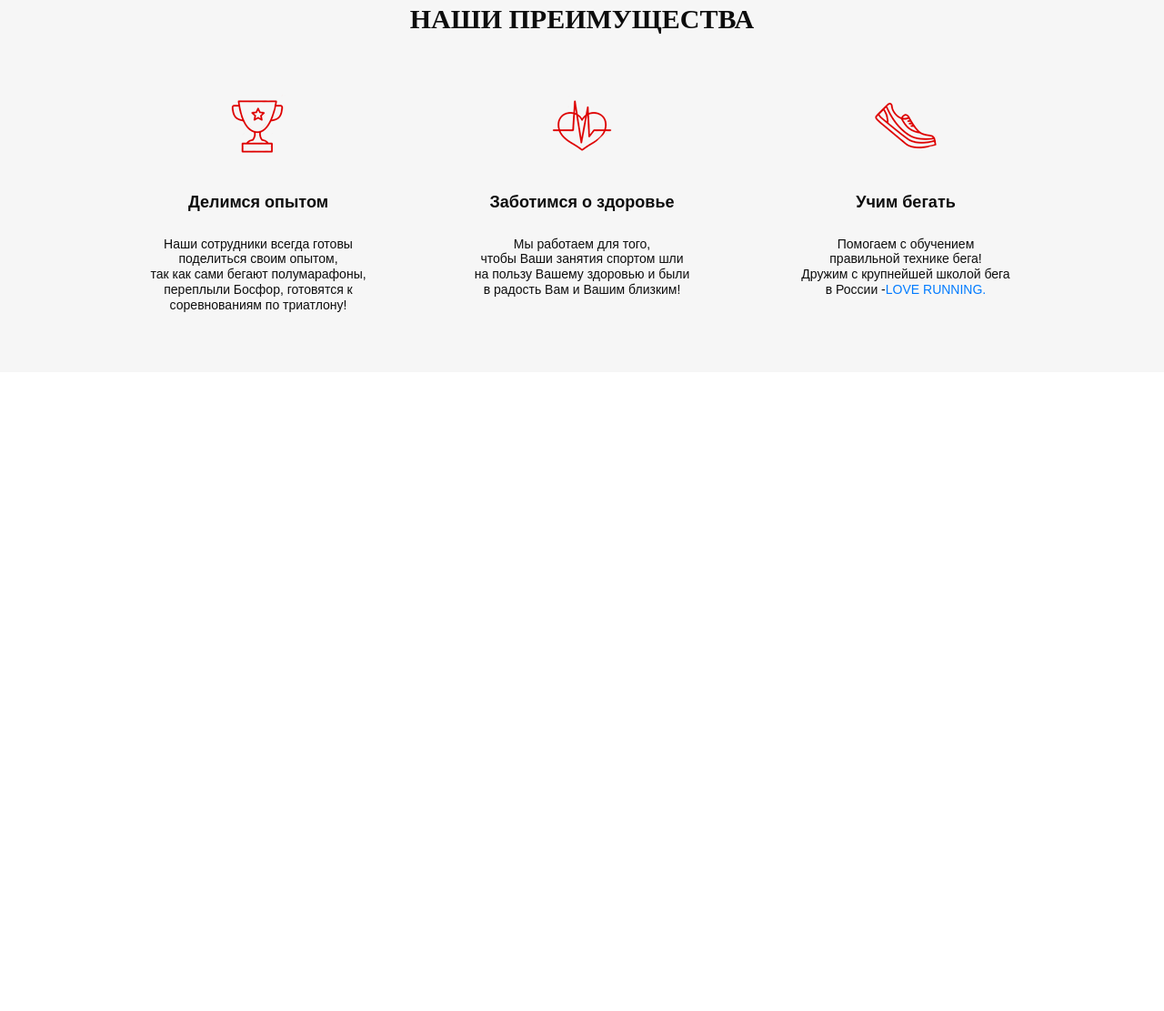
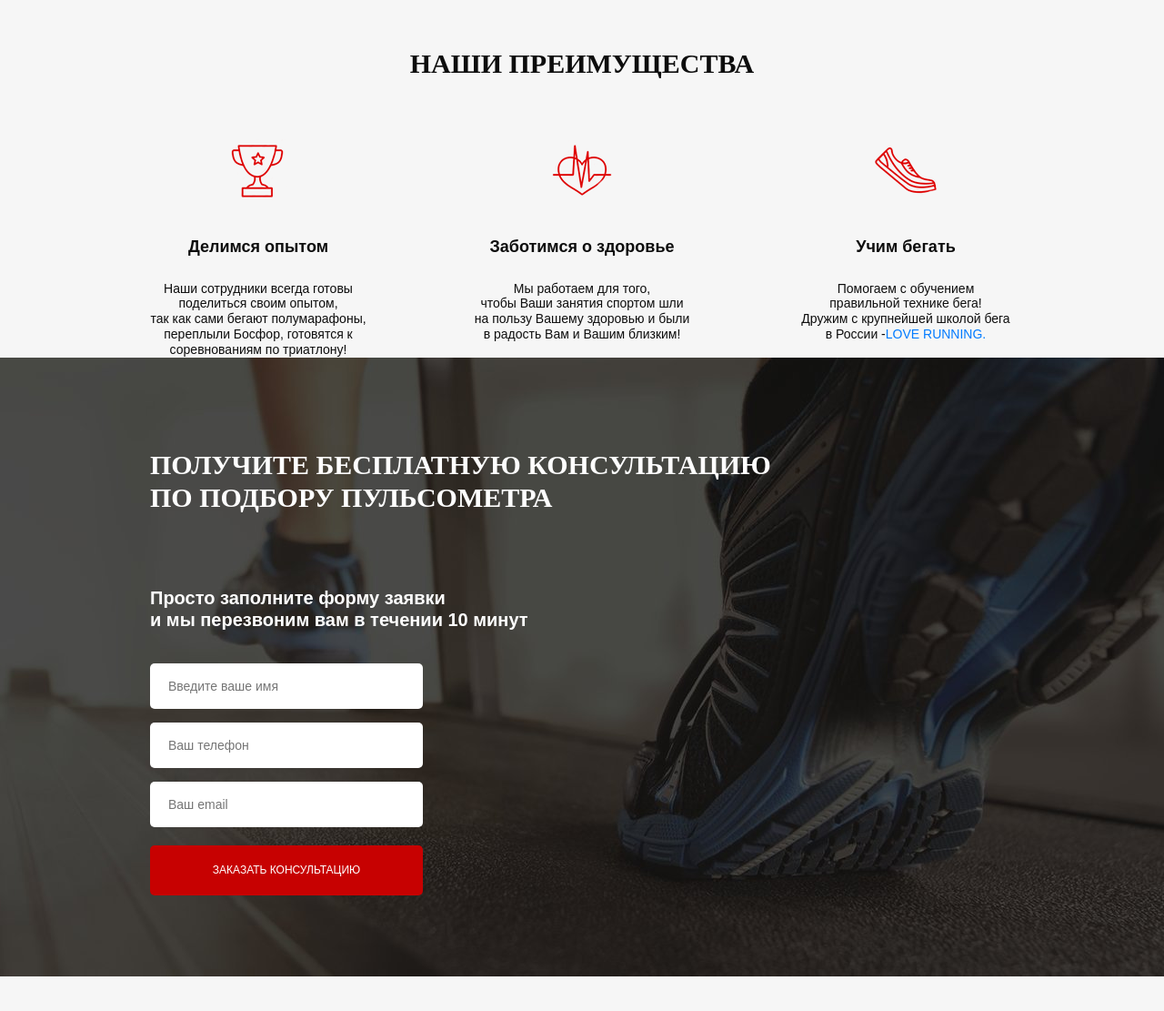
Before and after one commit to anatolii-samurai/sport-project, a website: page src/index.html in a window 1280 px wide. Shown: the part 671-1782 px from the top of the page at 91% size. Before the commit the page ends 1080 px from the top, so only its background shows below. Drawn offline with Linux system fonts and the light colour scheme.

Commit message:
form part

```diff
--- a/src/index.html
+++ b/src/index.html
@@ -49,11 +49,12 @@
             <div class="promo__link">
                 <a href="#">или ПЕРЕЙТИ В КАТАЛОГ</a>
             </div>
+        </div>
     </div>
 </div>
 <div class="advantage">
-            <div class="container">
-                <div class="title">НАШИ ПРЕИМУЩЕСТВА</div>
+    <div class="container">
+            <h2 class="title">НАШИ ПРЕИМУЩЕСТВА</h2>
                     <div class="advantage__wrapper">
                         <div class="advantage__item">
                             <img src="icons/cup_73.png" alt="cup" class="advantage__icon">
@@ -82,7 +83,21 @@
                                 Помогаем с обучением <br> правильной технике бега! <br> Дружим с крупнейшей школой бега в России -<a href="#">LOVE RUNNING.</a>
                             </div>
                     </div>
-            </div>
+    </div>
+</div>
+<div class="consultation">
+    <div class="container">
+        <h2 class="title title_consultation">Получите бесплатную консультацию<br>
+            по подбору пульсометра</h2>
+        <div class="consultation__subtitle">Просто заполните форму заявки <br>
+            и мы перезвоним вам в течении 10 минут</div>
+        <form action="#" class="feed-form">
+            <input type="text" name="text" placeholder="Введите ваше имя">
+            <input type="number" name="number" placeholder="Ваш телефон">
+            <input type="email" name="email" placeholder="Ваш email">
+            <button class="button button_consultation">заказать кОНСУЛЬТАЦИЮ</button>
+        </form>
+    </div>
 </div>
 </body>
 </html>
--- a/src/sass/blocks/_buttons.scss
+++ b/src/sass/blocks/_buttons.scss
@@ -4,6 +4,11 @@
         height: 50px;
         font-size: 16px;
         margin-top: 80px;
+    }
+    &_consultation{
+        width: 300px;
+        height: 55px;
+
     }
     width: 153px;
     height: 32px;
--- /dev/null
+++ b/src/sass/blocks/_consultation.scss
@@ -0,0 +1,12 @@
+.consultation{
+    padding: 100px 0px 92px 0px;
+    background: url(../../img/bg2_363.jpg) center (center/cover) no-repeat;
+    height: 680px;
+    &__subtitle{
+        margin-top: 80px;
+        font-size: 20px;
+        line-height: 1.2;
+        font-weight: 700;
+        color: #ffffff;
+    }
+}
--- /dev/null
+++ b/src/sass/blocks/_form.scss
@@ -0,0 +1,23 @@
+.feed-form{
+    display: flex;
+    flex-direction: column;
+    margin-top: 36px;
+    input{
+        width: 300px;
+        height: 50px;
+        background-color: #ffffff;
+        border-radius: 5px;
+        border: none;
+        margin-bottom: 15px;
+        padding: 0px 20px;
+        font-size: 14px;
+        line-height: 66px;
+        font-weight: 300;
+        color: #4b4b4b;
+        &:nth-child(3){
+            margin-bottom: 20px;
+        }
+    }
+
+
+}
--- a/src/sass/blocks/_title.scss
+++ b/src/sass/blocks/_title.scss
@@ -5,4 +5,11 @@
     line-height: 1.2;
     font-weight: 700;
     color: #0d0d0d;
+    &_consultation{
+        text-align: left;
+        line-height: 1.2;
+        font-weight: 700;
+        text-transform: uppercase;
+        color: #ffffff;
+            }
 }
--- a/src/sass/style.scss
+++ b/src/sass/style.scss
@@ -13,3 +13,5 @@ margin: 0px auto;}
 @import 'blocks/buttons';
 @import 'blocks/advantage';
 @import 'blocks/_title';
+@import 'blocks/consultation';
+@import 'blocks/form';
```
Also changed, not shown: src/css/style.min.css.
